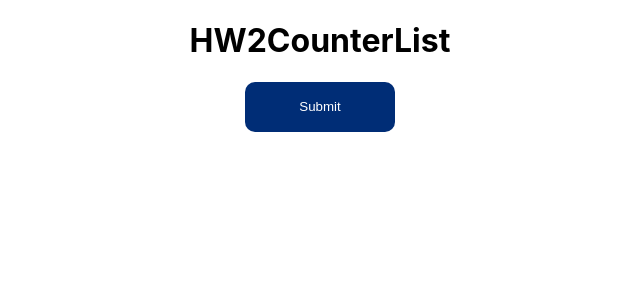
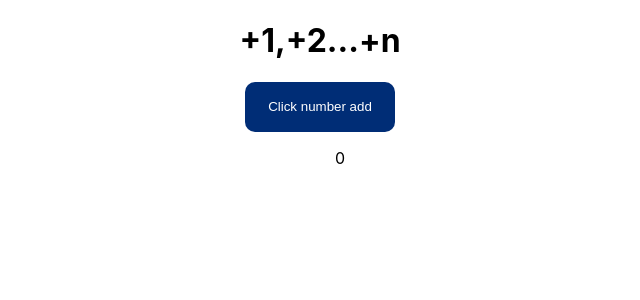
Before and after one commit to michelle3356/reactHw201911, a React (Create React App) app: page / in a window 1280 px wide. Shown: the top 300 px of the page, without its empty margins (320-960 px from the left). Built offline with nearby package versions, Linux system fonts and the light colour scheme.

Commit message:
lack of calculation

```diff
--- a/src/App.js
+++ b/src/App.js
@@ -1,11 +1,11 @@
 import React from 'react';
 import './App.css';
-import HwTwoTimerList from './HwTwoTimerList';
+import HwThreeAddList from './HwThreeAddList';
 
 function App() {
   return (
     <div className="App">
-      <HwTwoTimerList />
+      <HwThreeAddList />
     </div>
   );
 }
--- /dev/null
+++ b/src/HwThreeAddList.js
@@ -0,0 +1,33 @@
+import React, { Component } from 'react'
+
+export default class HwThreeAddList extends Component {
+  constructor(props){
+    super(props);
+    this.state={
+      number: 0,
+      total:2
+    };
+    this.handleClick = this.handleClick.bind(this);
+  }
+  handleClick=(event)=>{
+    let number = this.state.number;
+    for(let i=0;i<this.state.total;i++){
+      number = number+i;
+    }
+    this.setState({
+      number: number,
+      total:number
+    })
+  }
+  render() {
+    return (
+      <div>
+        <h1>+1,+2...+n</h1>
+        <button value="" onClick={this.handleClick}>Click number add</button>
+        <ul>
+          {this.state.number}
+        </ul>
+      </div>
+    )
+  }
+}
```
